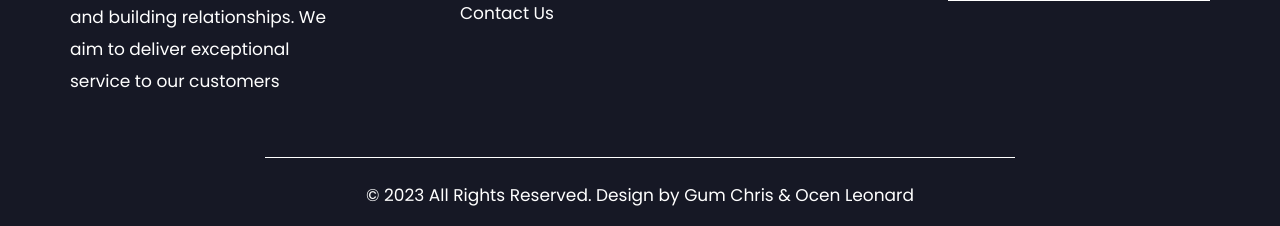
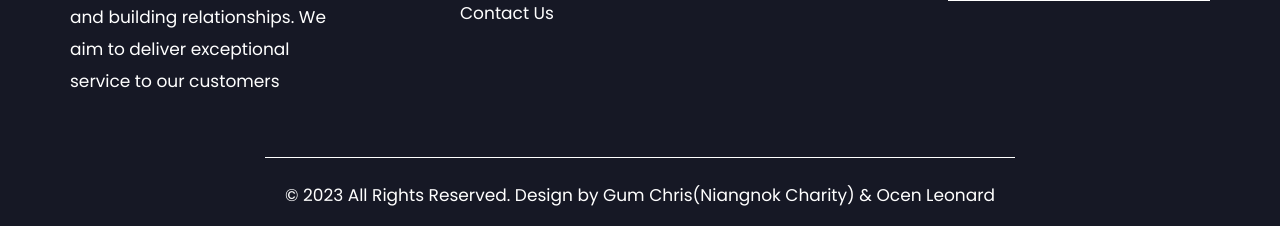
Before and after one commit to cool-chris/greatnorth.github.io, a plain HTML site: page index.html in a window 1280 px wide. Shown: the part 5456-5682 px from the top of the page. Drawn offline with nearby package versions, Linux system fonts and the light colour scheme; a web font is replaced by a local one.

Commit message:
Update index.html

```diff
--- a/index.html
+++ b/index.html
@@ -706,7 +706,7 @@ exceptional service to our customers
                <div class="container">
                   <div class="row">
                      <div class="col-md-8 offset-md-2">
-                        <p>© 2023 All Rights Reserved. Design by Gum Chris & Ocen Leonard</p>
+                        <p>© 2023 All Rights Reserved. Design by Gum Chris(Niangnok Charity) & Ocen Leonard</p>
                      </div>
                   </div>
                </div>
```
